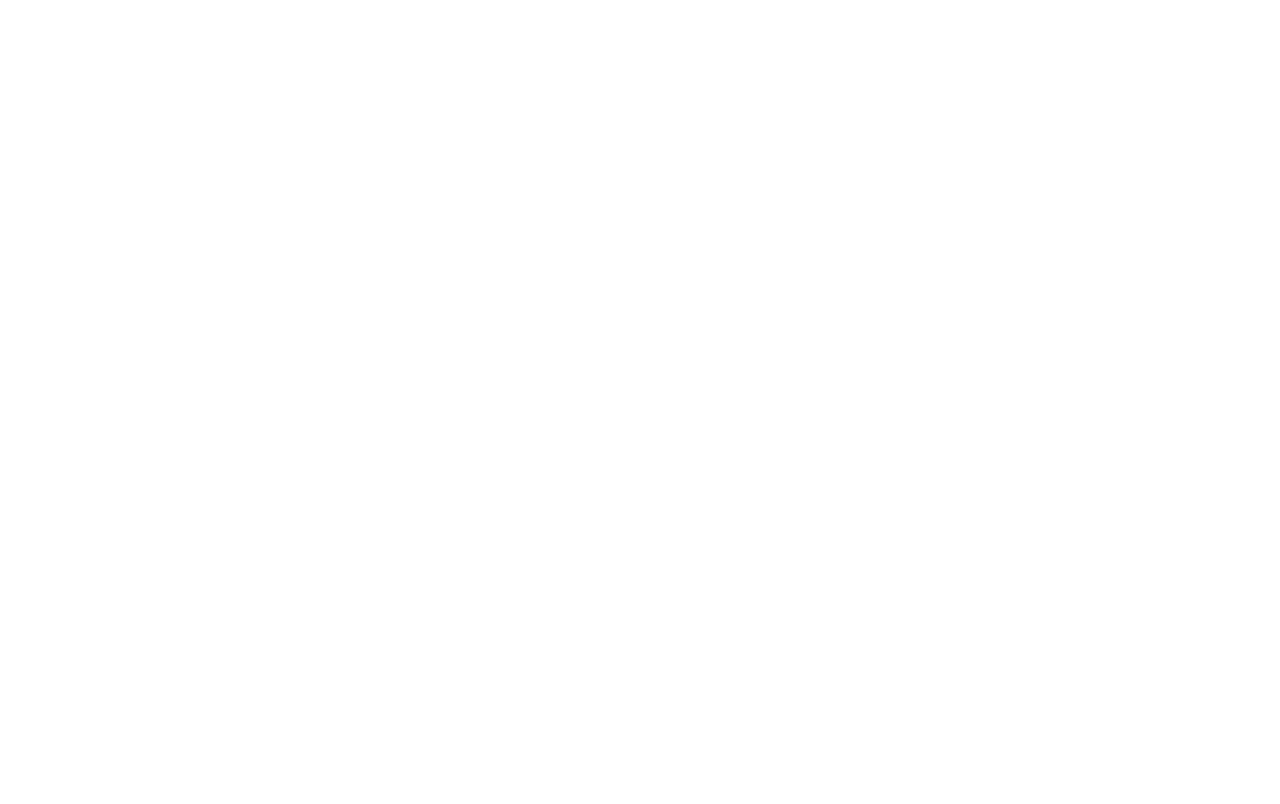
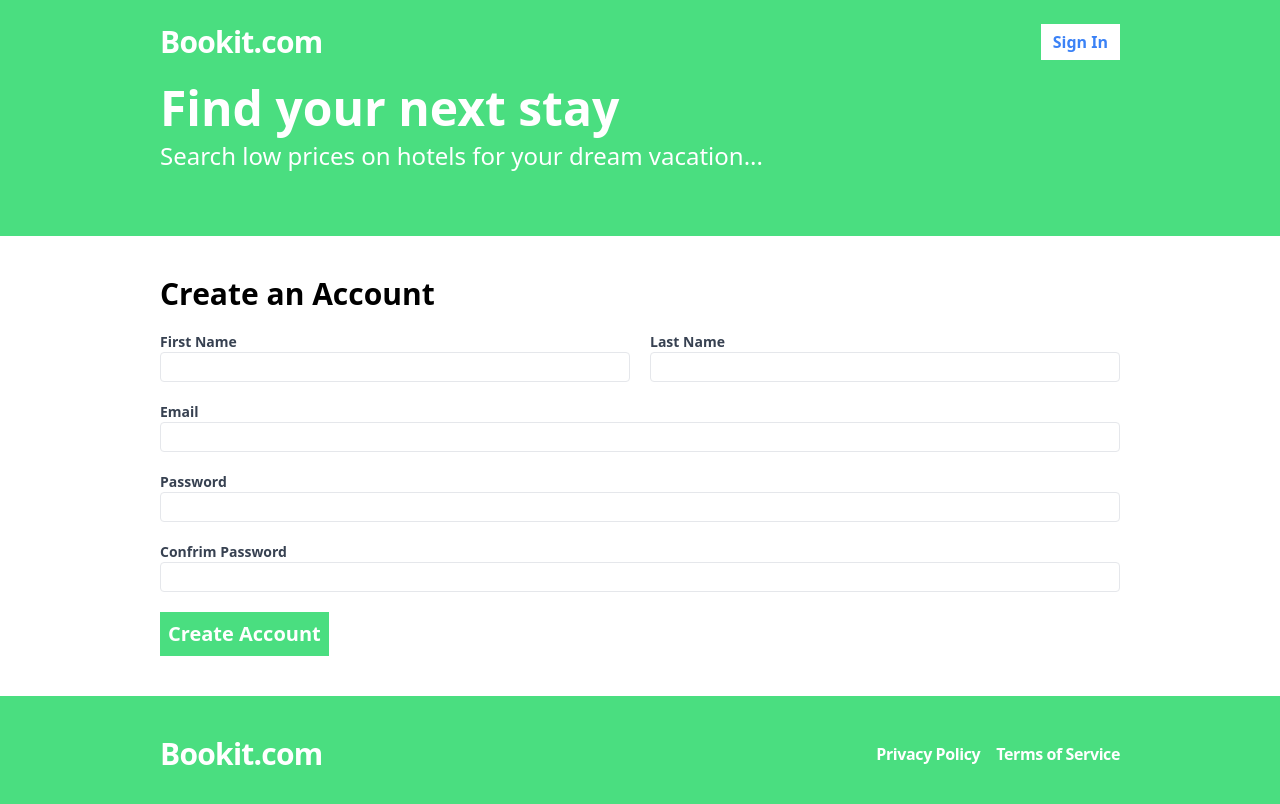
Before and after one commit to AkashSaraf-16/Bookit, a React (Vite) app in the folder frontend/: page /register in a window 1280 px wide. Before the commit this address had no page. Shown: the top 804 px of the page. Built offline with nearby package versions, Linux system fonts and the light colour scheme.

Commit message:
User Registration via react-hook-form FE

```diff
--- a/frontend/package.json
+++ b/frontend/package.json
@@ -12,6 +12,7 @@
   "dependencies": {
     "react": "^18.2.0",
     "react-dom": "^18.2.0",
+    "react-hook-form": "^7.51.2",
     "react-router-dom": "^6.22.3"
   },
   "devDependencies": {
--- a/frontend/src/App.tsx
+++ b/frontend/src/App.tsx
@@ -5,6 +5,7 @@
   Navigate
 } from "react-router-dom";
 import Layout from "./layouts/Layout";
+import Register from "./pages/Register";
 
 function App() {
 
@@ -15,12 +16,14 @@
           <p>
             Home page
           </p>
-        </Layout>}/>
+        </Layout>} />
         <Route path="/search" element={<Layout>
           <p>
             Search page
           </p>
-        </Layout>}/>
+        </Layout>} />
+        <Route path="/register" element={<Layout><Register /></Layout>} />
+        <Route path="*" element={<Navigate to="/" />} />
       </Routes>
     </Router>
   )
--- /dev/null
+++ b/frontend/src/api-client.ts
@@ -0,0 +1,18 @@
+import { RegisterFormData } from "./pages/Register";
+
+const API_BASE_URL = import.meta.env.VITE_API_BASE_URL;
+
+export const register = async (formData: RegisterFormData) => {
+  const response = await fetch(`${API_BASE_URL}/api/users/register`, {
+    method: "POST",
+    headers: {
+      "Content-Type": "application/json",
+    },
+    body: JSON.stringify(formData),
+  });
+
+  const reponseBody = await response.json();
+  if (!reponseBody.ok) {
+    throw new Error(reponseBody.message);
+  }
+};
--- /dev/null
+++ b/frontend/src/pages/Register.tsx
@@ -0,0 +1,113 @@
+import { useForm } from "react-hook-form";
+
+export type RegisterFormData = {
+    firstName: string,
+    lastName: string,
+    email: string,
+    password: string,
+    confrimPassword: string
+}
+
+const Register = () => {
+    const { register, watch, handleSubmit, formState: { errors } } = useForm<RegisterFormData>();
+
+    const onSubmit = handleSubmit((data) => {
+        console.log(data)
+    })
+
+
+    return (
+        <form className="flex flex-col gap-5" onSubmit={onSubmit}>
+            <h2 className="text-3xl font-bold">Create an Account</h2>
+            <div className="flex flex-col md:flex-row gap-5">
+                <label className="text-gray-700 text-sm font-bold flex-1">
+                    First Name
+                    <input
+                        className="border rounded w-full py-1 px-2 font-normal"
+                        {...register("firstName",
+                            { required: "This field is required" })}>
+                    </input>
+                    {errors.firstName && (
+                        <span className="text-red-500">
+                            {errors.firstName.message}
+                        </span>
+                    )}
+                </label>
+                <label className="text-gray-700 text-sm font-bold flex-1">
+                    Last Name
+                    <input
+                        className="border rounded w-full py-1 px-2 font-normal"
+                        {...register("lastName",
+                            { required: "This field is required" })}>
+                    </input>
+                    {errors.lastName && (
+                        <span className="text-red-500">
+                            {errors.lastName.message}
+                        </span>
+                    )}
+                </label>
+            </div>
+            <label className="text-gray-700 text-sm font-bold flex-1">
+                Email
+                <input
+                    type="email"
+                    className="border rounded w-full py-1 px-2 font-normal"
+                    {...register("email",
+                        { required: "This field is required" })}>
+                </input>
+                {errors.email && (
+                    <span className="text-red-500">
+                        {errors.email.message}
+                    </span>
+                )}
+            </label>
+            <label className="text-gray-700 text-sm font-bold flex-1">
+                Password
+                <input
+                    type="password"
+                    className="border rounded w-full py-1 px-2 font-normal"
+                    {...register("password",
+                        {
+                            required: "This field is required",
+                            minLength: { value: 6, message: "Password must be of atleast 6 characters" }
+                        })}>
+                </input>
+                {errors.password && (
+                    <span className="text-red-500">
+                        {errors.password.message}
+                    </span>
+                )}
+            </label>
+            <label className="text-gray-700 text-sm font-bold flex-1">
+                Confrim Password
+                <input
+                    type="password"
+                    className="border rounded w-full py-1 px-2 font-normal"
+                    {...register("confrimPassword", {
+                        validate: (val: string) => {
+                            if (!val) {
+                                return "This field is required"
+                            }
+                            else if (watch("password") !== val) {
+                                return "Your passwords do not match"
+                            }
+                        }
+                    }
+                    )}>
+                </input>
+                {errors.confrimPassword && (
+                    <span className="text-red-500">
+                        {errors.confrimPassword.message}
+                    </span>
+                )}
+            </label>
+            <span>
+                <button type="submit" className="bg-green-400 text-white p-2 font-bold hover:bg-green-300 text-xl">
+                    Create Account
+                </button>
+            </span>
+        </form >
+    )
+}
+
+export default Register;
--- a/frontend/tailwind.config.js
+++ b/frontend/tailwind.config.js
@@ -4,8 +4,10 @@
   theme: {
     extend: {},
     container: {
-      padding: "10rem"
-    }
+      padding: {
+        md: "10rem"
+      }
+    },
   },
   plugins: [],
 }
```
Also changed, not shown: 1 other file (tests, documents, lock files or other folders).
